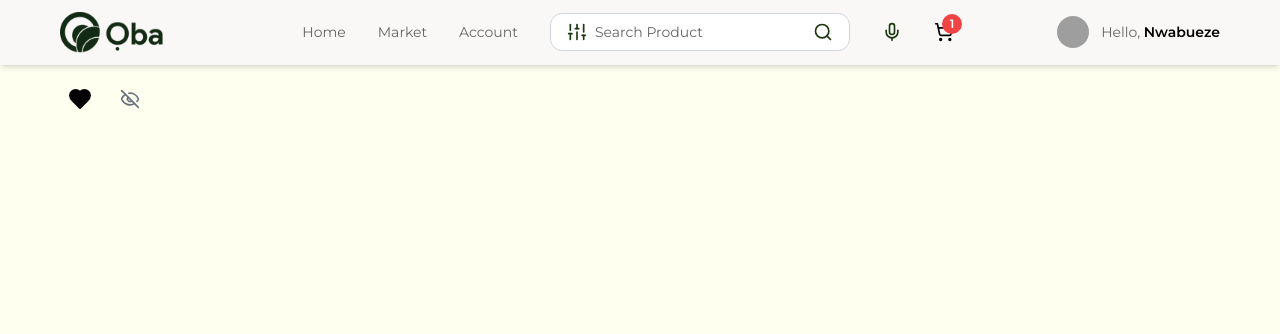
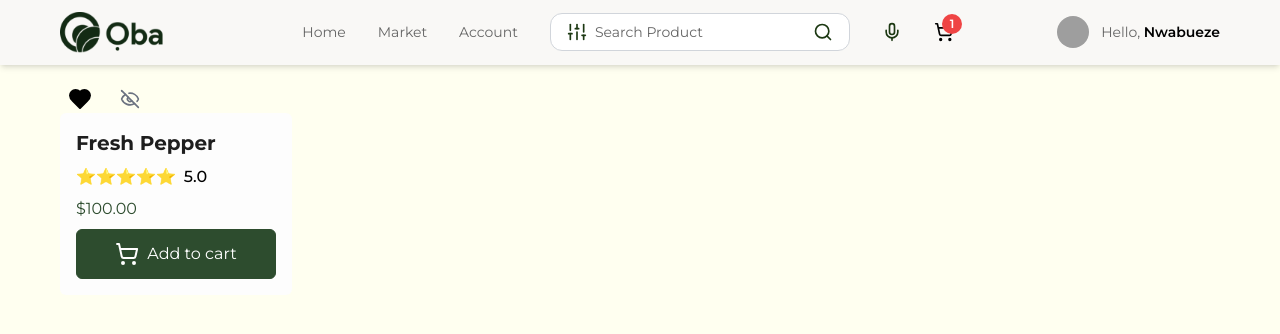
Before and after one commit to Oba-NG/oba-dashboard, a React (Vite) app: page /vite in a window 1280 px wide. Shown: the top 334 px of the page. Built offline with nearby package versions, Linux system fonts and the light colour scheme; grey boxes are pictures that could not be loaded.

Commit message:
created card components without images

```diff
--- a/index.html
+++ b/index.html
@@ -7,5 +7,5 @@
     <title>Oba</title>
     <script type="module" src="/src/main.jsx" defer></script>
   </head>
-  <body id="root"></body>
+  <body id="root" class="font-Monts"></body>
 </html>
--- /dev/null
+++ b/src/components/Productcard.jsx
@@ -0,0 +1,24 @@
+import React from "react";
+import { ShoppingCart } from "lucide-react";
+import Button from "./Buttons";
+const Productcard = () => {
+  return (
+    <div className="w-fit md:w-1/5 bg-[#FDFDFD] hover:shadow-lg p-4 flex flex-col gap-2 rounded-md">
+      {/* product name */}
+      <h2 className="font-bold text-xl text-[#1E1E1E]">Fresh Pepper</h2>
+      {/* star rating and rating number */}
+      <div className="flex gap-2">
+        <div>⭐⭐⭐⭐⭐</div>
+        <span className="font-medium">5.0</span>
+      </div>
+      {/* product price */}
+      <h3 className=" text-base text-[#2D4C2E]">$100.00</h3>
+      <Button className="py-3 px-4">
+        <ShoppingCart />
+        Add to cart
+      </Button>
+    </div>
+  );
+};
+
+export default Productcard;
--- a/src/pages/Vite.jsx
+++ b/src/pages/Vite.jsx
@@ -1,5 +1,5 @@
 import { useState } from "react";
-
+import Productcard from "../components/Productcard";
 import { EyeToggle, FavouriteToggle } from "../components/Buttons";
 
 export default function Vite() {
@@ -24,6 +24,9 @@ export default function Vite() {
           onClick={() => setIsVisible(!isVisible)}
         />
       </section>
+      <section>
+        <Productcard />
+      </section>
     </main>
   );
 }
```
